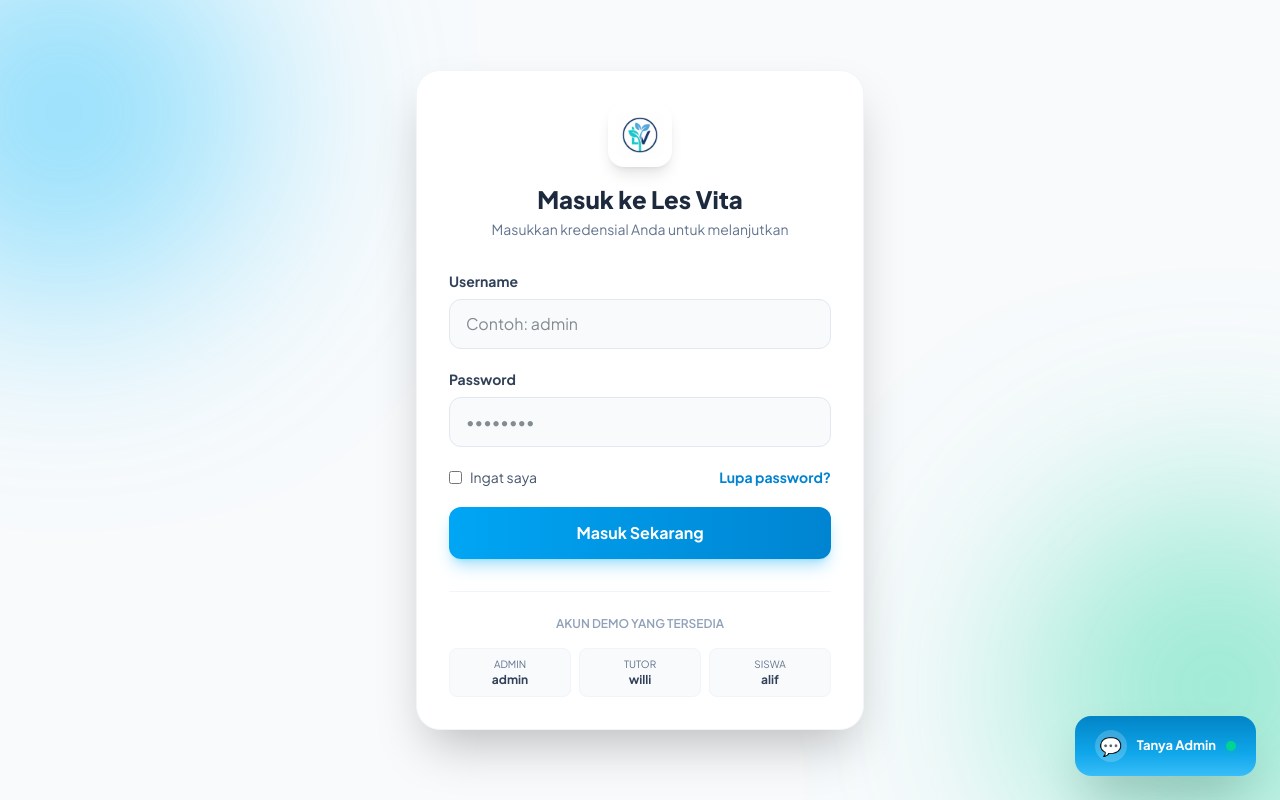
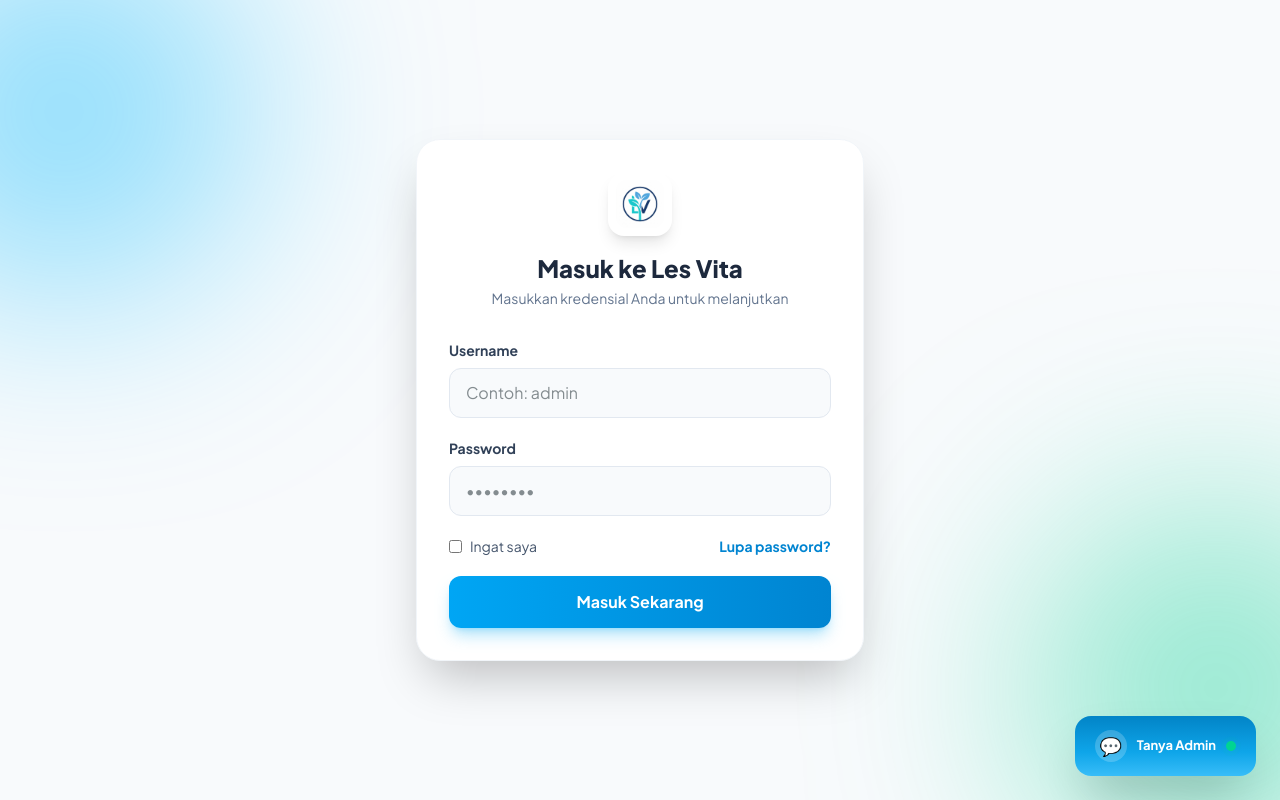
Before and after one commit to yosef-lib/les-vita-web, a Next.js app: page /login in a window 1280 px wide. Built offline with nearby package versions, Linux system fonts and the light colour scheme.

Commit message:
Remove demo accounts for production launch

```diff
--- a/src/app/login/page.tsx
+++ b/src/app/login/page.tsx
@@ -112,23 +112,7 @@ export default function LoginPage() {
           </button>
         </form>
 
-        <div className="mt-8 pt-6 border-t border-slate-100">
-          <p className="text-center text-xs font-semibold text-slate-400 mb-4">AKUN DEMO YANG TERSEDIA</p>
-          <div className="grid grid-cols-3 gap-2">
-            <div className="bg-slate-50 p-2 rounded-lg border border-slate-100 text-center">
-              <span className="block text-[10px] text-slate-500 uppercase">Admin</span>
-              <span className="block text-xs font-bold text-slate-700">admin</span>
-            </div>
-            <div className="bg-slate-50 p-2 rounded-lg border border-slate-100 text-center">
-              <span className="block text-[10px] text-slate-500 uppercase">Tutor</span>
-              <span className="block text-xs font-bold text-slate-700">willi</span>
-            </div>
-            <div className="bg-slate-50 p-2 rounded-lg border border-slate-100 text-center">
-              <span className="block text-[10px] text-slate-500 uppercase">Siswa</span>
-              <span className="block text-xs font-bold text-slate-700">alif</span>
-            </div>
-          </div>
-        </div>
+
       </div>
     </div>
   );
```
